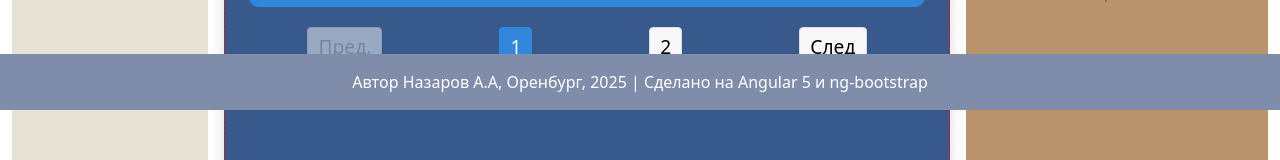
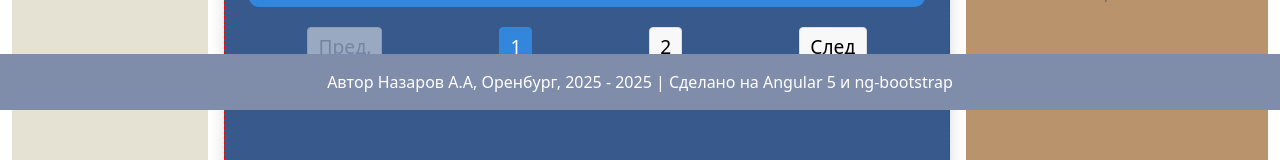
Before and after one commit to ArtNazarov/angular-ngbootstrap-favourites, an Angular app: page /pinned in a window 1280 px wide. Shown: the part 690-850 px from the top of the page. Built offline with nearby package versions, Linux system fonts and the light colour scheme.

Commit message:
Added current year output into the footer

```diff
--- a/src/app/nz-footer/nz-footer.component.html
+++ b/src/app/nz-footer/nz-footer.component.html
@@ -1,5 +1,5 @@
 <footer class="footer mt-auto py-3" style="background-color: #7F8CAA; color: white;">
   <div class="container text-center">
-    Автор Назаров А.А, Оренбург, 2025 | Сделано на Angular 5 и ng-bootstrap
+    Автор Назаров А.А, Оренбург, 2025 - {{ currentYear }} | Сделано на Angular 5 и ng-bootstrap
   </div>
 </footer>
--- a/src/app/nz-footer/nz-footer.component.ts
+++ b/src/app/nz-footer/nz-footer.component.ts
@@ -1,4 +1,4 @@
-import { Component } from '@angular/core';
+import { Component, OnInit } from '@angular/core';
 
 @Component({
   selector: 'app-nz-footer',
@@ -7,6 +7,11 @@ import { Component } from '@angular/core';
   templateUrl: './nz-footer.component.html',
   styleUrl: './nz-footer.component.css'
 })
-export class NzFooterComponent {
+export class NzFooterComponent implements OnInit {
+  currentYear: number = 0;
+  constructor() {}
 
+  ngOnInit(): void {
+    this.currentYear = new Date().getFullYear();
+  }
 }
```
